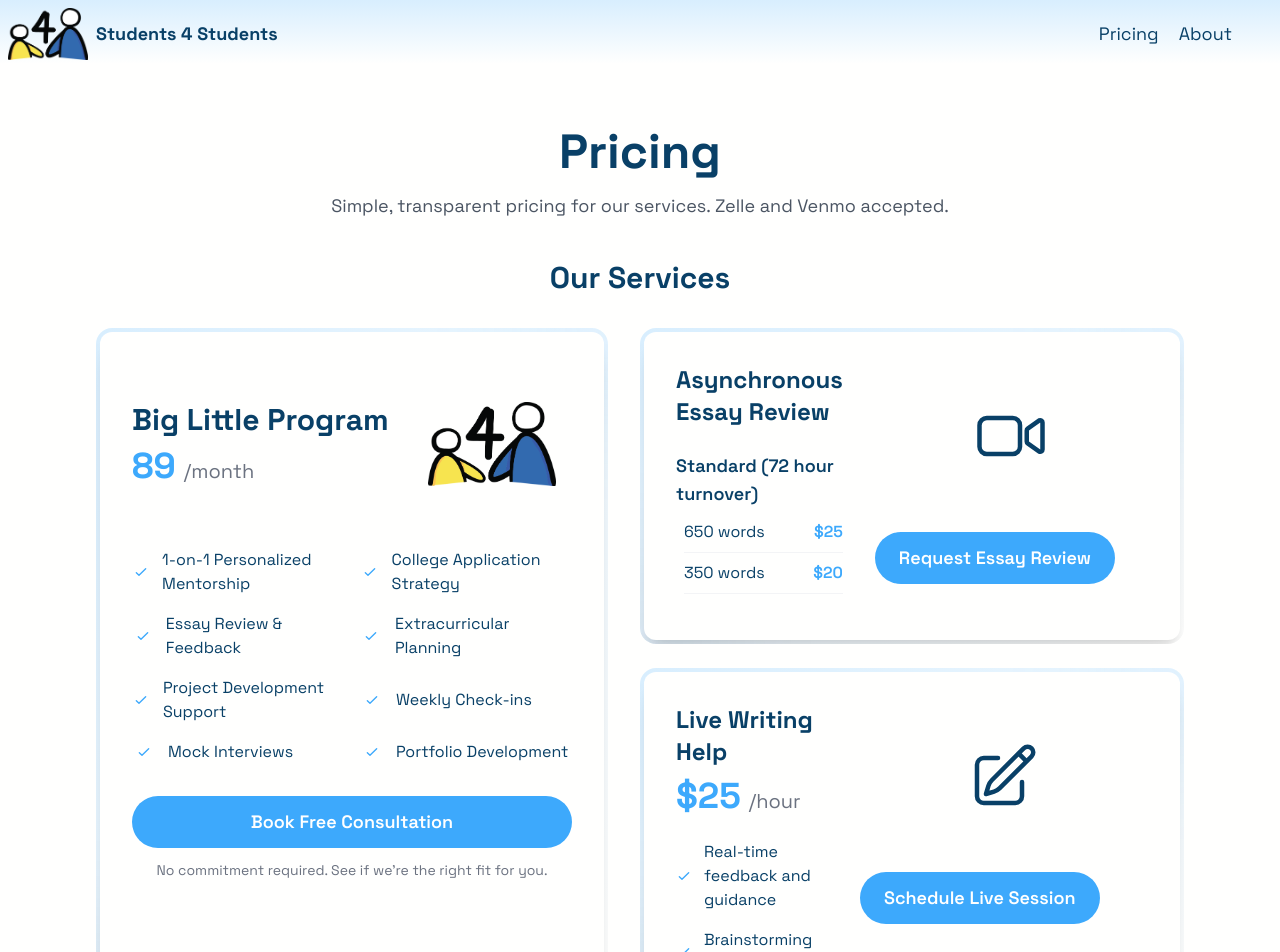
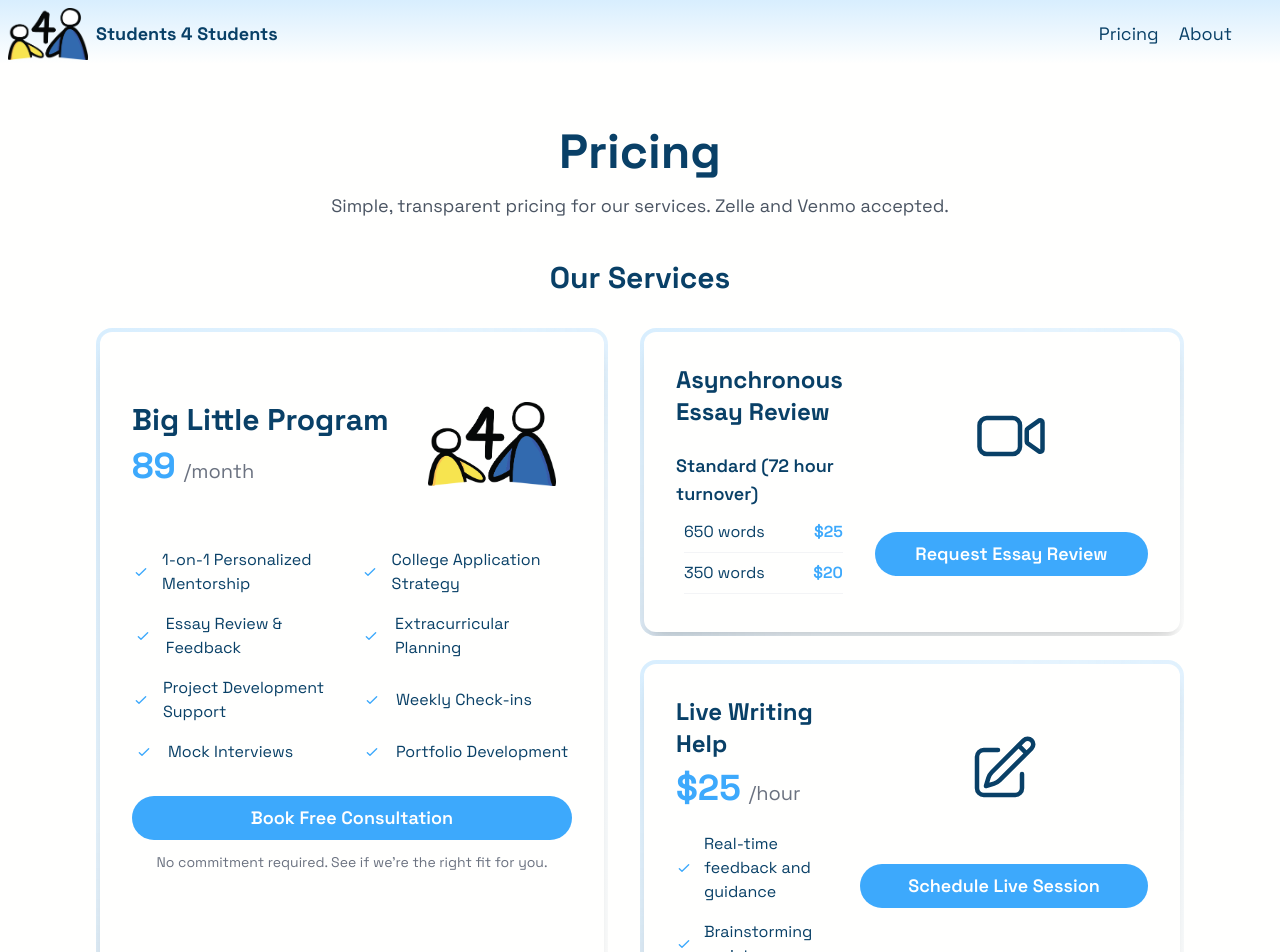
Before and after one commit to denniwang/s4s-website, a Next.js app: page /pricing in a window 1280 px wide. Shown: the top 952 px of the page. Built offline with nearby package versions, Linux system fonts and the light colour scheme.

Commit message:
resizing buttons and icons

```diff
--- a/src/app/pricing/page.tsx
+++ b/src/app/pricing/page.tsx
@@ -161,7 +161,7 @@ export default function Pricing() {
               <a href={service.buttonLink} target='_blank' className='block'>
                 <Button
                   rounded
-                  size='large'
+                  size='medium'
                   className='w-full transform text-lg transition-all duration-300 hover:scale-105'
                 >
                   {service.buttonText}
@@ -260,8 +260,8 @@ export default function Pricing() {
               <a href={service.buttonLink} target='_blank' className='w-full'>
                 <Button
                   rounded
-                  size='large'
-                  className='w- transform text-lg transition-all duration-300 hover:scale-105'
+                  size='medium'
+                  className='w-full px-3 transform text-lg transition-all duration-300 hover:scale-105'
                 >
                   {service.buttonText}
                 </Button>
```
